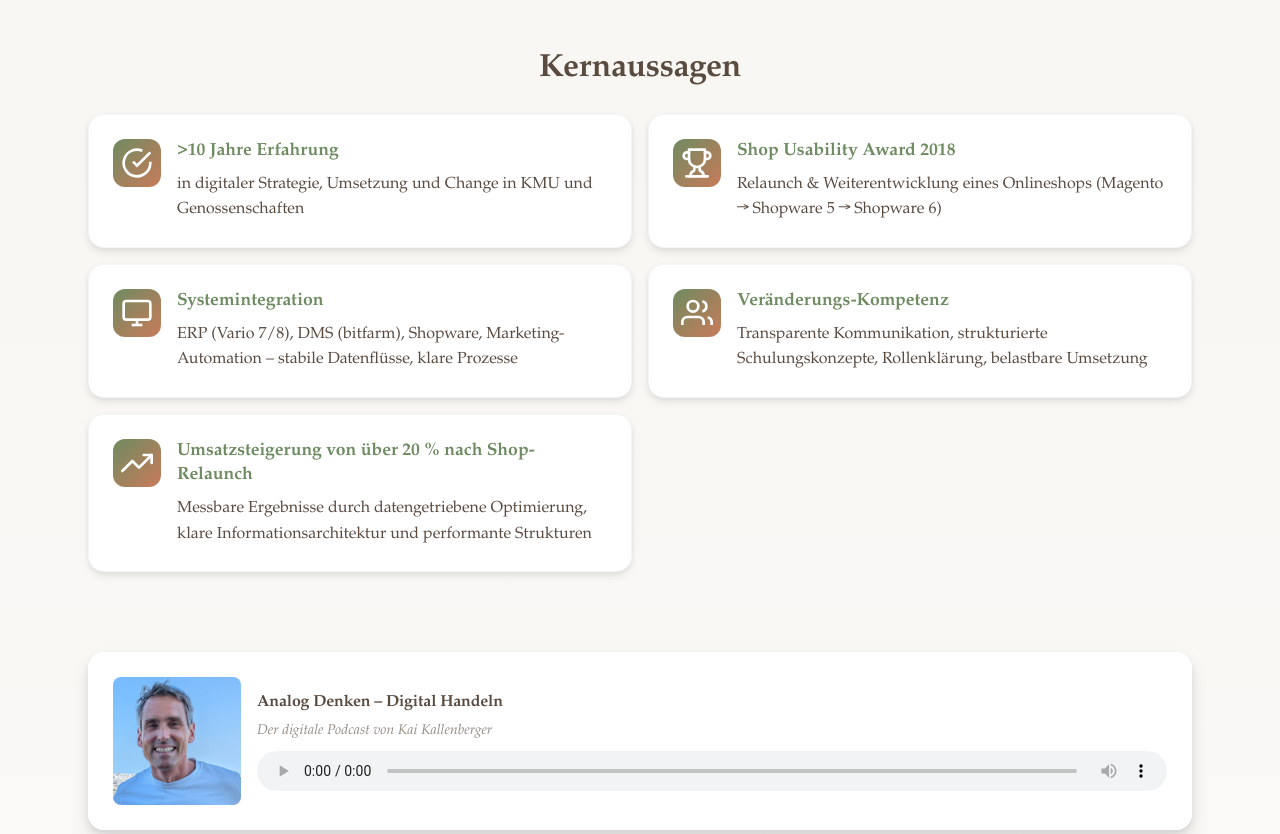
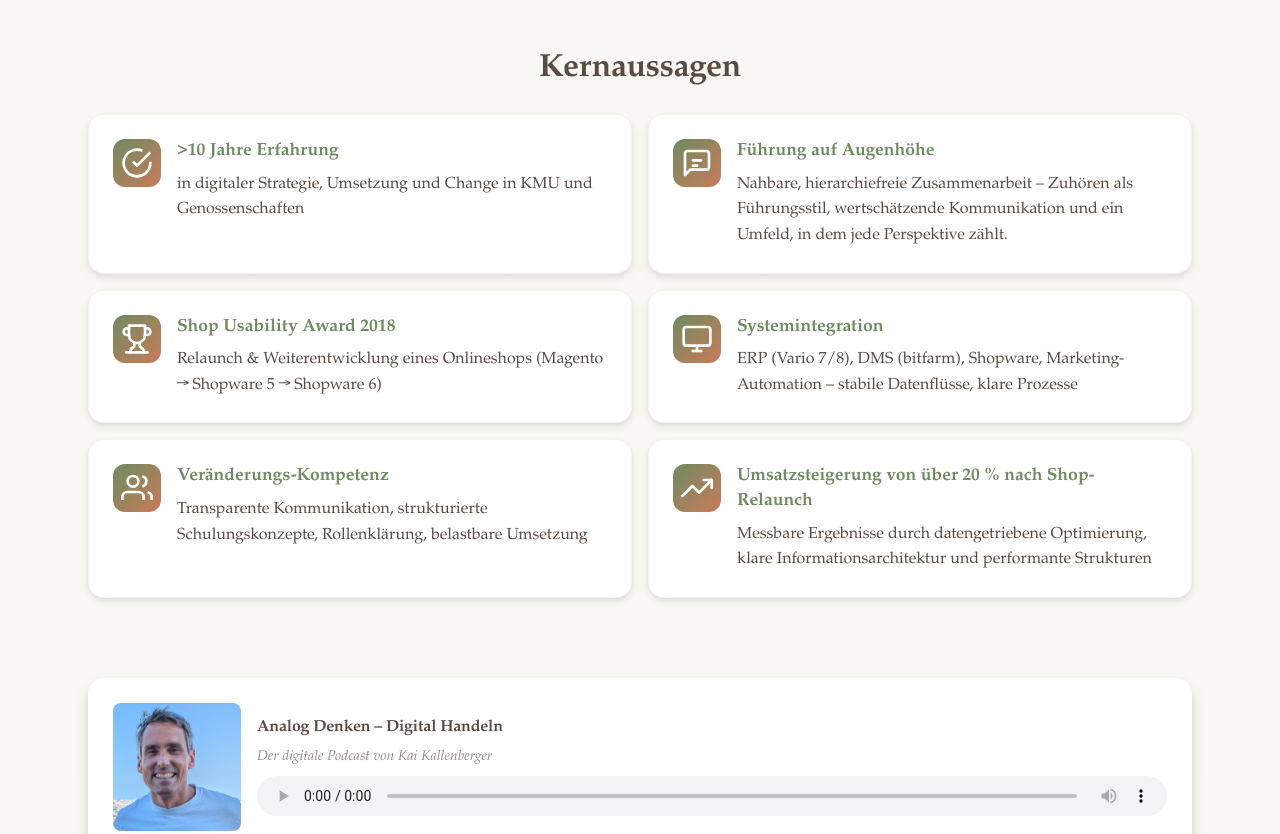
Before and after one commit to kai297097-cpu/kai-portfolio, a plain HTML site: page index.html in a window 1280 px wide. Shown: the part 2660-3494 px from the top of the page. Drawn offline with Linux system fonts and the light colour scheme.

Commit message:
Neue Sektion 'Wie ich arbeite' hinzugefÃ¼gt, Achievement-Card 'FÃ¼hrung auf AugenhÃ¶he' ergÃ¤nzt, Case Study erweitert

```diff
--- a/index.html
+++ b/index.html
@@ -499,6 +499,20 @@
               <article class="achievement-card">
                 <div class="achievement-icon">
                   <svg width="32" height="32" viewBox="0 0 24 24" fill="none" stroke="currentColor" stroke-width="2" stroke-linecap="round" stroke-linejoin="round">
+                    <path d="M21 15a2 2 0 0 1-2 2H7l-4 4V5a2 2 0 0 1 2-2h14a2 2 0 0 1 2 2z"></path>
+                    <line x1="9" y1="10" x2="15" y2="10"></line>
+                    <line x1="9" y1="14" x2="12" y2="14"></line>
+                  </svg>
+                </div>
+                <div class="achievement-content">
+                  <h4>Führung auf Augenhöhe</h4>
+                  <p>Nahbare, hierarchiefreie Zusammenarbeit – Zuhören als Führungsstil, wertschätzende Kommunikation und ein Umfeld, in dem jede Perspektive zählt.</p>
+                </div>
+              </article>
+
+              <article class="achievement-card">
+                <div class="achievement-icon">
+                  <svg width="32" height="32" viewBox="0 0 24 24" fill="none" stroke="currentColor" stroke-width="2" stroke-linecap="round" stroke-linejoin="round">
                     <path d="M6 9H4.5a2.5 2.5 0 0 1 0-5H6"></path>
                     <path d="M18 9h1.5a2.5 2.5 0 0 0 0-5H18"></path>
                     <path d="M4 22h16"></path>
@@ -581,7 +595,7 @@
           <div class="philosophy-content">
             <p class="philosophy-statement">Ich arbeite mit Menschen, nicht mit Rollen.</p>
             <p class="philosophy-text">Gute Führung entsteht durch Nähe, Respekt und das Vertrauen, dass jede Stimme wertvoll ist.</p>
-            <p class="philosophy-conclusion">Diese Haltung begleitet mich seit Jahren – sie macht mich als Chef nahbar und schafft ein Umfeld, in dem Teams wachsen können.</p>
+            <p class="philosophy-conclusion">Diese Haltung begleitet mich seit Jahren – sie macht mich als Führungskraft nahbar und schafft ein Umfeld, in dem Teams wachsen können.</p>
           </div>
         </div>
       </section>
```
